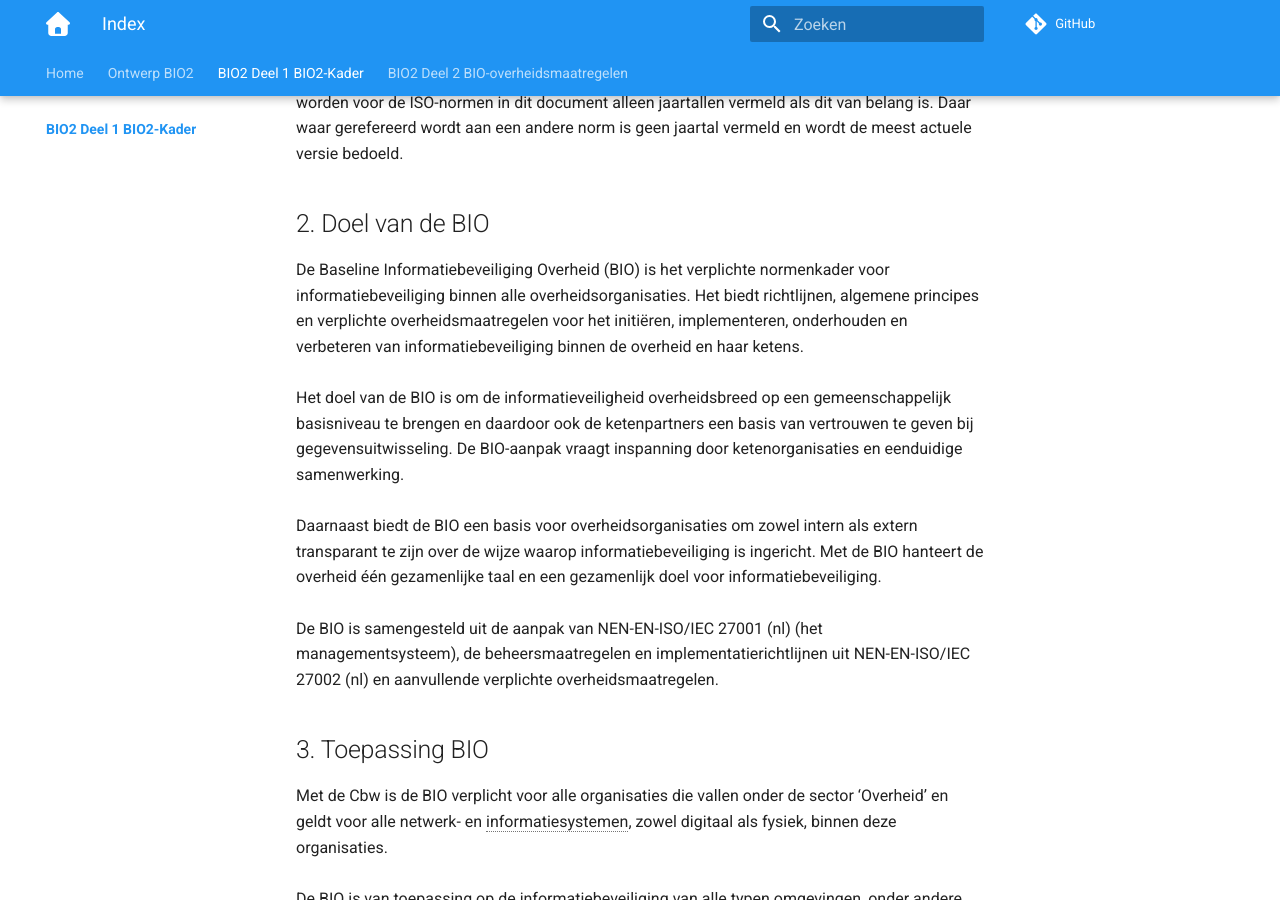
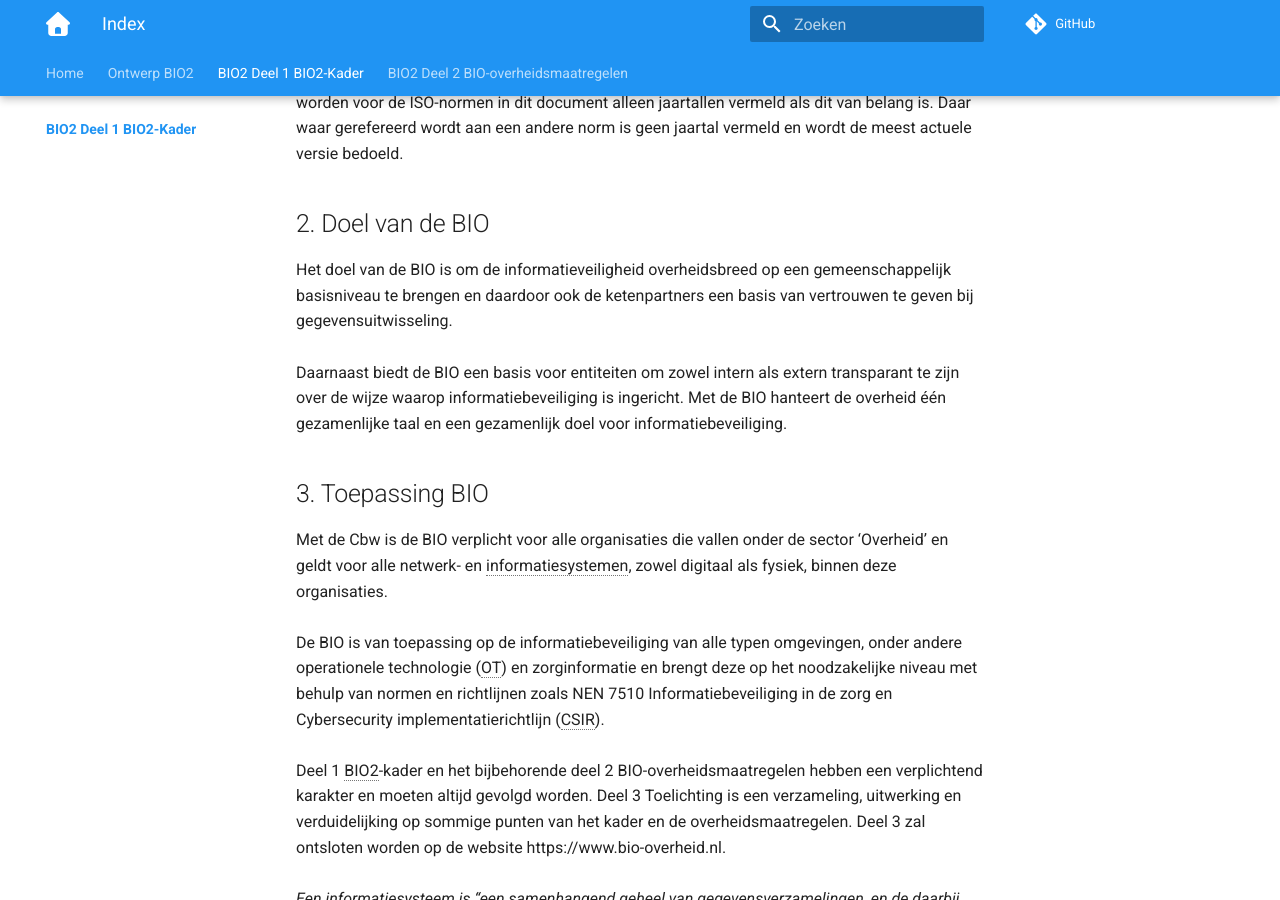
Before and after one commit to MinBZK/Baseline-Informatiebeveiliging-Overheid, an MkDocs documentation site: the page built from docs/inleiding/index.md, in a window 1280 px wide and 900 px high, scrolled down 2810 px. Built offline with MkDocs 1.6.1 and Material for MkDocs 9.7.7, drawn with Linux system fonts in a browser that asks for light colours; comment, search, counter and statistics services are not loaded.

Commit message:
Update index.md
Doel van de BIO vervangen.

```diff
--- a/docs/inleiding/index.md
+++ b/docs/inleiding/index.md
@@ -4,7 +4,7 @@
 
 9 januari 2026, versie 1.3 definitief
 
-# 	COPYRIGHT-NOTITIE
+# COPYRIGHT-NOTITIE
 Deel 1 BIO2-kader van de Baseline Informatiebeveiliging Overheid 2 (BIO2) is gestructureerd volgens NEN-EN-ISO/IEC 27001:2023, en deel 2 BIO-overheidsmaatregelen van de BIO2 is gestructureerd volgens NEN-EN-ISO/IEC 27002:2022.
 Entiteiten kunnen kosteloos beschikken over deze normen via NEN connect, het digitale platform van het Nederlands Normalisatie Instituut (NEN).<br><br>
 Forum Standaardisatie heeft deze normen opgenomen in de ‘pas-toe-of-leg-uit’-lijst met verplichte standaarden voor de publieke sector.
@@ -46,11 +46,9 @@ Deze twee delen vormen een compleet kader voor informatiebeveiliging binnen de o
 Er worden voor de ISO-normen in dit document alleen jaartallen vermeld als dit van belang is. Daar waar gerefereerd wordt aan een andere norm is geen jaartal vermeld en wordt de meest actuele versie bedoeld.
 
 ## 2. Doel van de BIO
-De Baseline Informatiebeveiliging Overheid (BIO) is het verplichte normenkader voor informatiebeveiliging binnen alle overheidsorganisaties. Het biedt richtlijnen, algemene principes en verplichte overheidsmaatregelen voor het initiëren, implementeren,
-onderhouden en verbeteren van informatiebeveiliging binnen de overheid en haar ketens.<br><br>
-Het doel van de BIO is om de informatieveiligheid overheidsbreed op een gemeenschappelijk basisniveau te brengen en daardoor ook de ketenpartners een basis van vertrouwen te geven bij gegevensuitwisseling. De BIO-aanpak vraagt inspanning door ketenorganisaties en eenduidige samenwerking.<br><br>
-Daarnaast biedt de BIO een basis voor overheidsorganisaties om zowel intern als extern transparant te zijn over de wijze waarop informatiebeveiliging is ingericht. Met de BIO hanteert de overheid één gezamenlijke taal en een gezamenlijk doel voor informatiebeveiliging.<br><br>
-De BIO is samengesteld uit de aanpak van NEN-EN-ISO/IEC 27001 (nl) (het managementsysteem), de beheersmaatregelen en implementatierichtlijnen uit NEN-EN-ISO/IEC 27002 (nl) en aanvullende verplichte overheidsmaatregelen.
+Het doel van de BIO is om de informatieveiligheid overheidsbreed op een gemeenschappelijk basisniveau te brengen en daardoor ook de ketenpartners een basis van vertrouwen te geven bij gegevensuitwisseling.<br><br>
+Daarnaast biedt de BIO een basis voor entiteiten om zowel intern als extern transparant te zijn over de wijze waarop informatiebeveiliging is ingericht.
+Met de BIO hanteert de overheid één gezamenlijke taal en een gezamenlijk doel voor informatiebeveiliging.
 
 ## 3. Toepassing BIO
 Met de Cbw is de BIO verplicht voor alle organisaties die vallen onder de sector ‘Overheid’ en geldt voor alle netwerk- en informatiesystemen, zowel digitaal als fysiek, binnen deze organisaties.<br><br>
```
